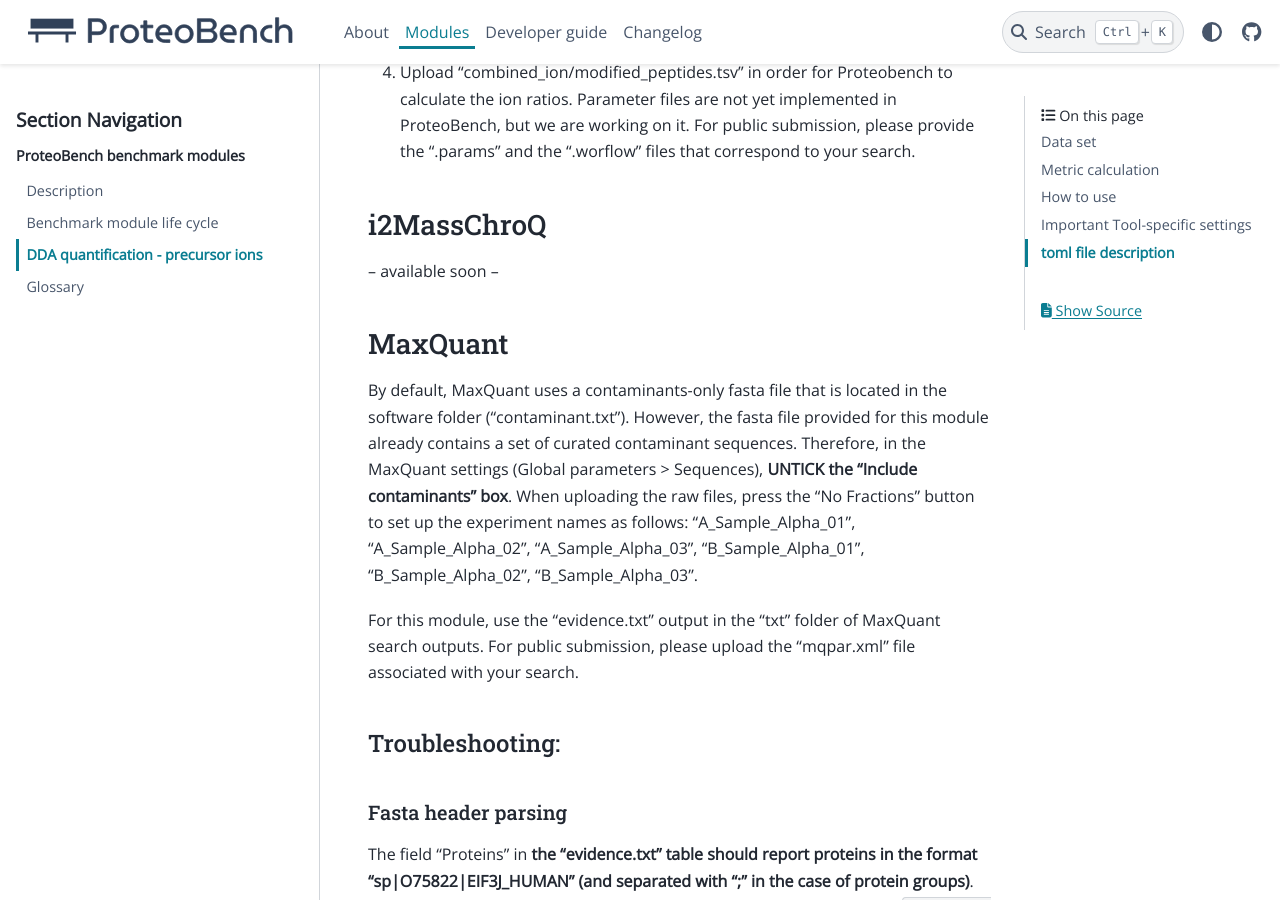
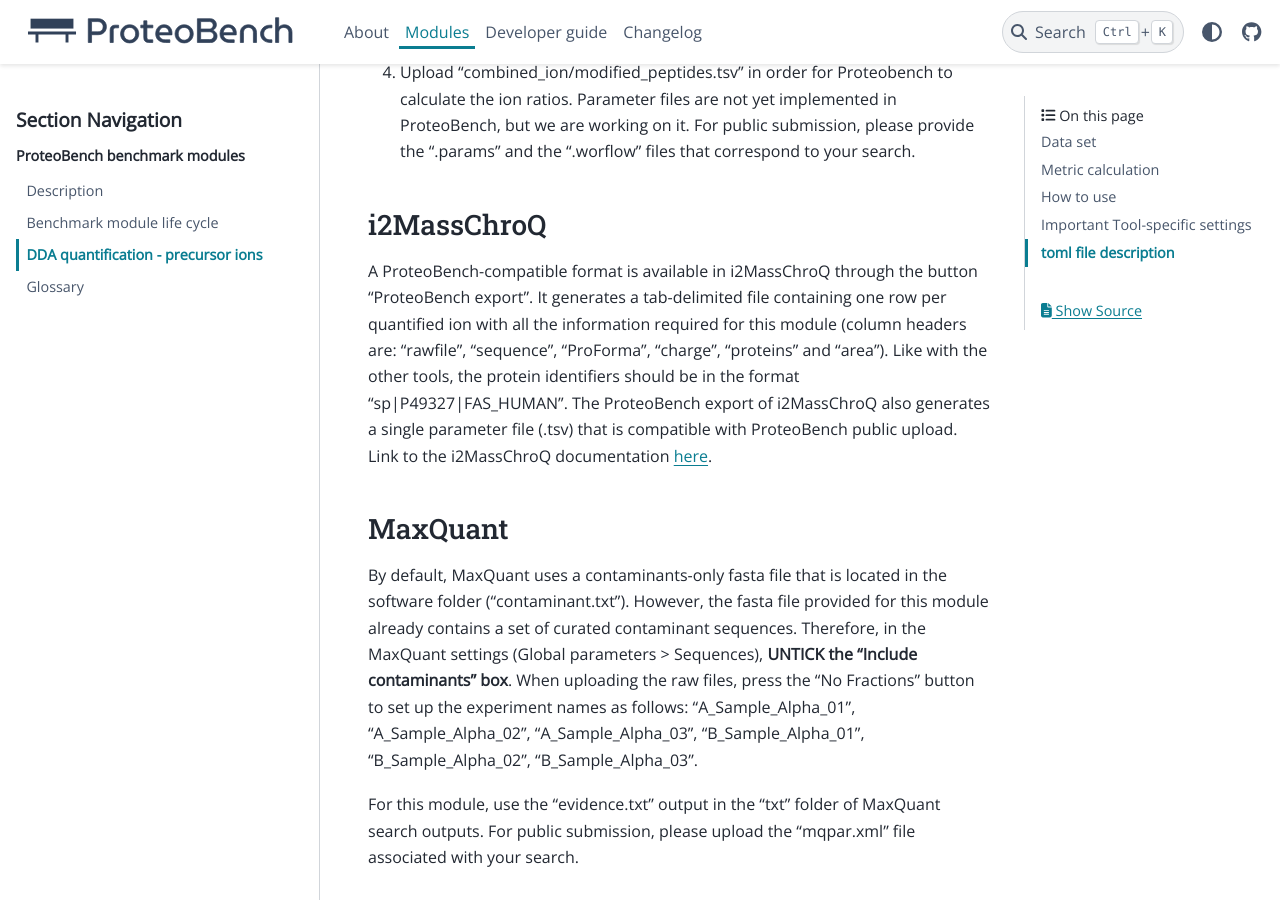
Before and after one commit to Proteobench/ProteoBench, a Sphinx documentation site: the page built from docs/modules/3-DDA-Quantification-ion-level.md, in a window 1280 px wide and 900 px high, scrolled down 3213 px. Built offline with Sphinx 7.4.7 and the PyData theme 0.15.4, drawn with Linux system fonts in a browser that asks for light colours; pages that are not in the unit, such as notebooks, are missing from menus; some of the changed text lies outside the part shown.

Commit message:
add docs

```diff
--- a/docs/modules/3-DDA-Quantification-ion-level.md
+++ b/docs/modules/3-DDA-Quantification-ion-level.md
@@ -43,7 +43,7 @@
 
 When you have successfully uploaded and visualized a benchmark run, we strongly encourage you to add the result to the online repository. This way, your run will be available to the entire community and can be compared to all other uploaded benchmark runs. By doing so, your workflow outputs, parameters and calculated metrics will be stored and publicly available.
 
-To submit your run for public usage, you need to upload the parameter file associated to your run in the field `Meta data for searches`. Currently, we accept outputs from MaxQuant, FragPipe and Proline (see bellow for more tool-specific details). Please fill the `Comments for submission` if needed, and confirm that the metadata is correct (correspond to the benchmark run) before pressing the button `I really want to upload it`.
+To submit your run for public usage, you need to upload the parameter file associated to your run in the field `Meta data for searches`. Currently, we accept outputs from MaxQuant, FragPipe, Proline and i2MassChroQ (see bellow for more tool-specific details). Please fill the `Comments for submission` if needed, and confirm that the metadata is correct (correspond to the benchmark run) before pressing the button `I really want to upload it`.
 
 After upload, you will get a link to the pull request associated with your data. Please copy it and save it. With this link, you can get the unique identifier of your run (for example "Proline__20240106_141919"), and follow the advancement of your submission and add comments to communicate with the ProteoBench maintainers. If everything looks good, your submission will be reviewed and accepted (it will take a few working days). Then, your benchmark run will be added to the public runs of this module and plotted alongside all other benchmark runs in the figure.
 
@@ -63,7 +63,8 @@
 For public submission, please provide the ".params" and the ".worflow" files that correspond to your search.
 
 ### i2MassChroQ
--- available soon --
+A ProteoBench-compatible format is available in i2MassChroQ through the button "ProteoBench export". It generates a tab-delimited file containing one row per quantified ion with all the information required for this module (column headers are: "rawfile", "sequence", "ProForma", "charge", "proteins" and "area"). Like with the other tools, the protein identifiers should be in the format "sp|P49327|FAS_HUMAN". The ProteoBench export of i2MassChroQ also generates a single parameter file (.tsv) that is compatible with ProteoBench public upload.
+Link to the i2MassChroQ documentation [here](http://pappso.inrae.fr/bioinfo/i2masschroq/documentation/html/).
 
 ### MaxQuant
 By default, MaxQuant uses a contaminants-only fasta file that is located in the software folder (“contaminant.txt”). However, the fasta file provided for this module already contains a set of curated contaminant sequences. Therefore, in the MaxQuant settings (Global parameters > Sequences), **UNTICK the “Include contaminants” box**.
```
